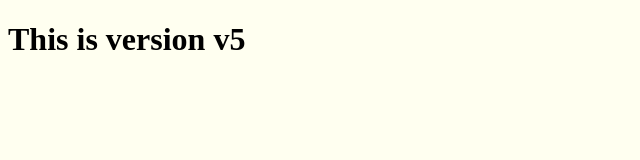
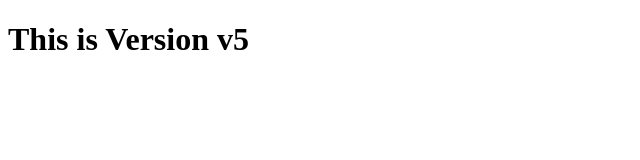
Before and after one commit to samgitreop/myrepo, a plain HTML site: page index.html in a window 1280 px wide. Shown: the whole page, without its empty margins (0-640 px from the left). Drawn offline with Linux system fonts and the light colour scheme.

Commit message:
changed H1

```diff
--- a/index.html
+++ b/index.html
@@ -7,7 +7,7 @@
      <link rel="stylesheet" href="styles.css">
 </head>
 <body>
-    <h1>This is version v5</h1>
+    <h1>This is Version v5</h1>
 
 </body>
 </html>
--- a/styles.css
+++ b/styles.css
@@ -1,11 +1,8 @@
 /* styles.css */
- body {
-    /* set a gradient background from purple to teal */
-    background-color: rgb(255, 255, 240);
-    color:blanchedalmond
-    margin:aquamarine
-    padding:bisque
-    justify:brown
-    align:aqua
-    height:black
+
+#myElement {
+   color: green; /* 1-0-0  - WINS!! */
  }
+ .bodyClass .sectionClass .parentClass [id="myElement"] {
+   color: yellow; /* 0-4-0 */
+ }
```
